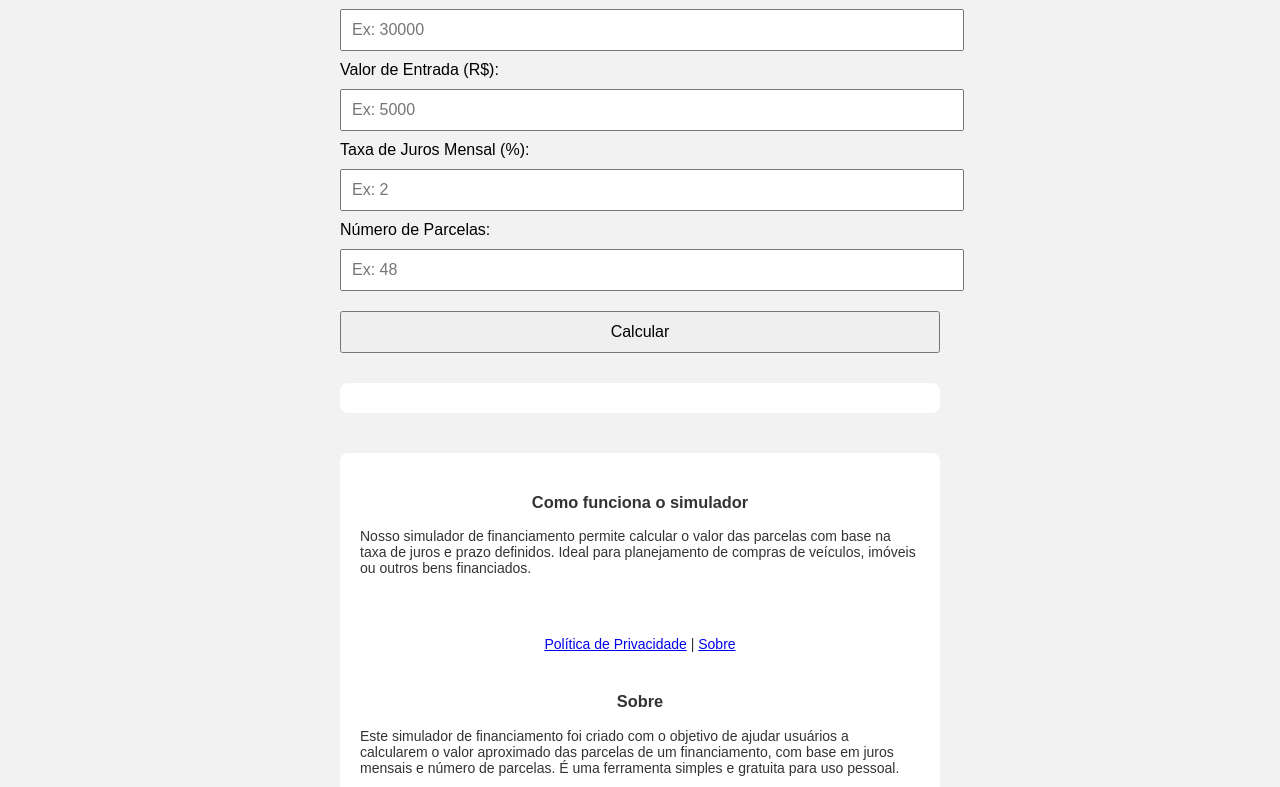
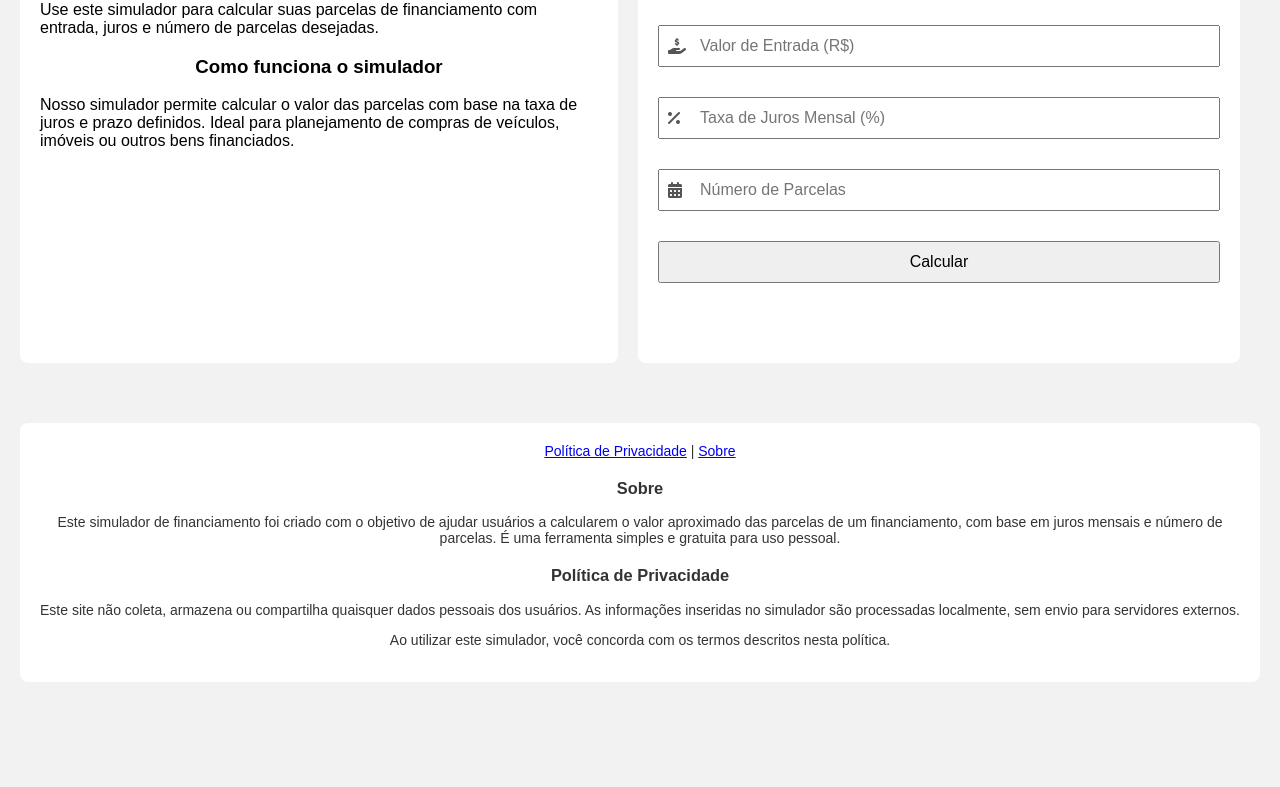
Before and after one commit to LucasVinicius62/simulador-financiamento, a plain HTML site: page index.html in a window 1280 px wide. Shown: the part 147-934 px from the top of the page. After the commit the page ends 889 px from the top, so only its background shows below. Drawn offline with Linux system fonts and the light colour scheme.

Commit message:
Adicionando alterações 1.2

```diff
--- a/index.html
+++ b/index.html
@@ -7,15 +7,16 @@
   <script async src="https://pagead2.googlesyndication.com/pagead/js/adsbygoogle.js?client=ca-pub-2280978161486260"
      crossorigin="anonymous"></script>
      <meta name="google-site-verification" content="2uR9lCrC0g-Sf5qM-Knp7rbce7QQssD0iqHFSIhgfxs" />
+     <link rel="stylesheet" href="https://cdnjs.cloudflare.com/ajax/libs/font-awesome/6.5.0/css/all.min.css">
+
   <style>
 body {
   font-family: Arial, sans-serif;
-      max-width: 600px;
   margin: 40px auto;
   padding: 20px;
   background: #f2f2f2;
-      border-radius: 10px;
 }
+
     input, button {
       width: 100%;
       margin: 10px 0;
@@ -43,26 +44,90 @@
     footer h3 {
       margin-top: 20px;
     }
+    .conteudo-principal {
+  display: flex;
+  flex-wrap: wrap;
+  gap: 20px;
+  justify-content: space-between;
+}
+
+.bloco-texto, .bloco-formulario {
+  background: #fff;
+  padding: 20px;
+  border-radius: 8px;
+  flex: 1 1 300px;
+}
+
+.bloco-texto {
+  max-width: 45%;
+}
+
+.bloco-formulario {
+  max-width: 50%;
+}
+.campo-icone {
+  position: relative;
+  margin: 10px 0;
+}
+
+.campo-icone i {
+  position: absolute;
+  left: 10px;
+  top: 50%;
+  transform: translateY(-50%);
+  color: #555;
+  font-size: 16px;
+}
+
+.campo-icone input {
+  width: 100%;
+  padding: 10px 10px 10px 40px;
+  font-size: 16px;
+  box-sizing: border-box;
+}
+
+
   </style>
 </head>
 <body>
+  <div class="conteudo-principal">
+    <!-- Bloco de texto -->
+    <div class="bloco-texto">
       <h2>Simulador de Financiamento</h2>
+      <p>Use este simulador para calcular suas parcelas de financiamento com entrada, juros e número de parcelas desejadas.</p>
 
-  <label>Valor Total do Bem (R$):</label>
-  <input type="number" id="valor" placeholder="Ex: 30000">
+      <section>
+        <h3>Como funciona o simulador</h3>
+        <p>Nosso simulador permite calcular o valor das parcelas com base na taxa de juros e prazo definidos. Ideal para planejamento de compras de veículos, imóveis ou outros bens financiados.</p>
+      </section>
+    </div>
 
-  <label>Valor de Entrada (R$):</label>
-  <input type="number" id="entrada" placeholder="Ex: 5000">
+    <!-- Bloco do formulário -->
+<div class="bloco-formulario">
+  <div class="campo-icone">
+    <i class="fas fa-car"></i>
+    <input type="number" id="valor" placeholder="Valor Total do Bem (R$)">
+  </div>
 
-  <label>Taxa de Juros Mensal (%):</label>
-  <input type="number" id="juros" placeholder="Ex: 2">
+  <div class="campo-icone">
+    <i class="fas fa-hand-holding-usd"></i>
+    <input type="number" id="entrada" placeholder="Valor de Entrada (R$)">
+  </div>
 
-  <label>Número de Parcelas:</label>
-  <input type="number" id="parcelas" placeholder="Ex: 48">
+  <div class="campo-icone">
+    <i class="fas fa-percent"></i>
+    <input type="number" id="juros" placeholder="Taxa de Juros Mensal (%)">
+  </div>
+
+  <div class="campo-icone">
+    <i class="fas fa-calendar-alt"></i>
+    <input type="number" id="parcelas" placeholder="Número de Parcelas">
+  </div>
 
   <button onclick="calcular()">Calcular</button>
 
   <div id="resultado"></div>
+  </div>
 
   <!-- Anúncio Google após o conteúdo -->
 <ins class="adsbygoogle"
@@ -75,17 +140,9 @@ data-full-width-responsive="true"></ins>
 (adsbygoogle = window.adsbygoogle || []).push({});
 </script>
 
-
-  <footer>
-    <section>
-      <h3>Como funciona o simulador</h3>
-      <p>Nosso simulador de financiamento permite calcular o valor das parcelas com base na taxa de juros e prazo definidos. Ideal para planejamento de compras de veículos, imóveis ou outros bens financiados.</p>
-    </section>
-
 <footer style="margin-top: 40px; font-size: 14px; text-align: center;">
   <a href="politica.html">Política de Privacidade</a> |
   <a href="sobre.html">Sobre</a>
-    </footer>
 
   <h3>Sobre</h3>
   <p>Este simulador de financiamento foi criado com o objetivo de ajudar usuários a calcularem o valor aproximado das parcelas de um financiamento, com base em juros mensais e número de parcelas. É uma ferramenta simples e gratuita para uso pessoal.</p>
@@ -94,6 +151,7 @@ data-full-width-responsive="true"></ins>
   <p>Este site não coleta, armazena ou compartilha quaisquer dados pessoais dos usuários. As informações inseridas no simulador são processadas localmente, sem envio para servidores externos.</p>
   <p>Ao utilizar este simulador, você concorda com os termos descritos nesta política.</p>
 </footer>
+
 
   <script>
     function calcular() {
```
Lines whose indentation alone changed are shown as unchanged.
